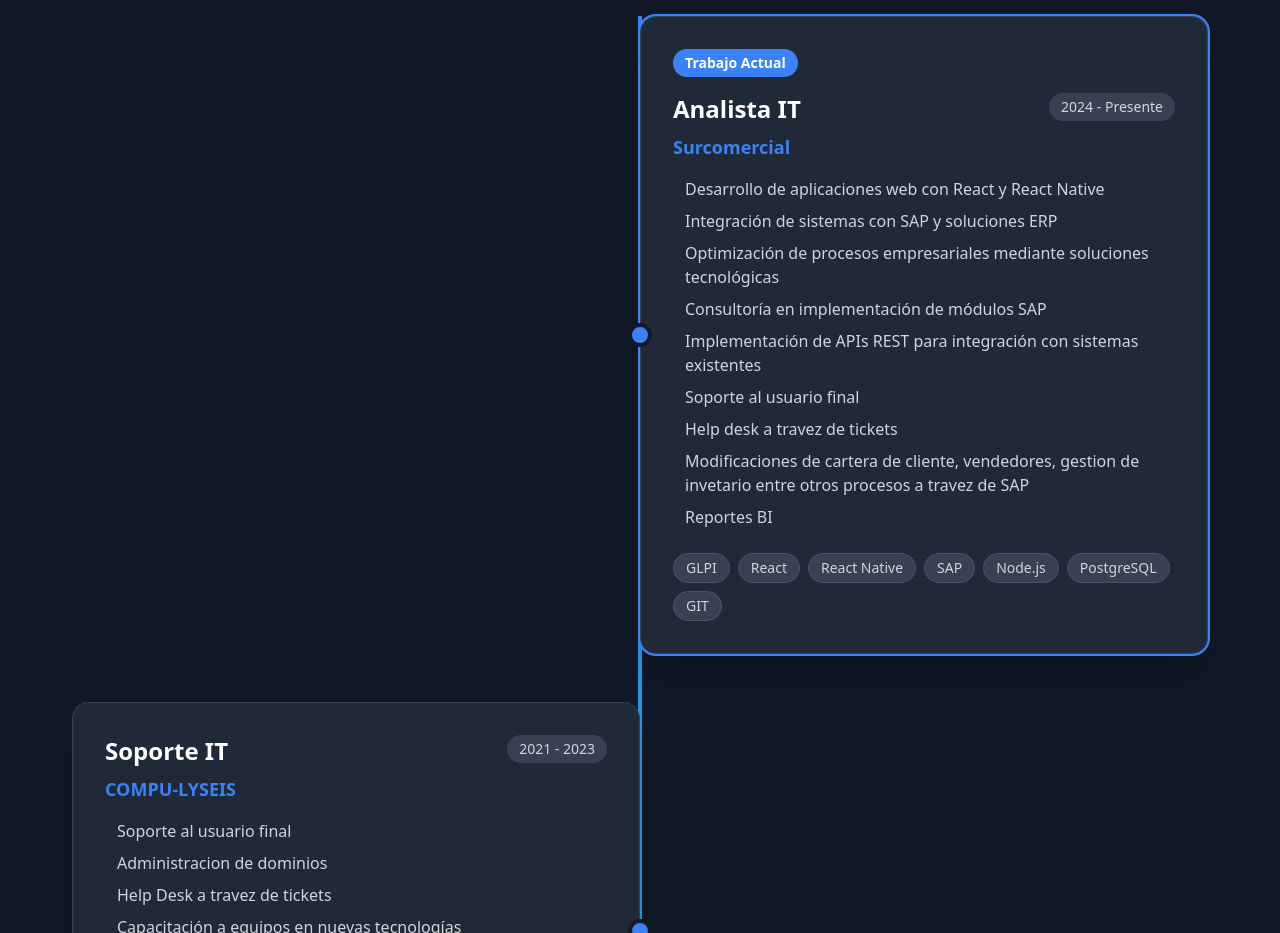
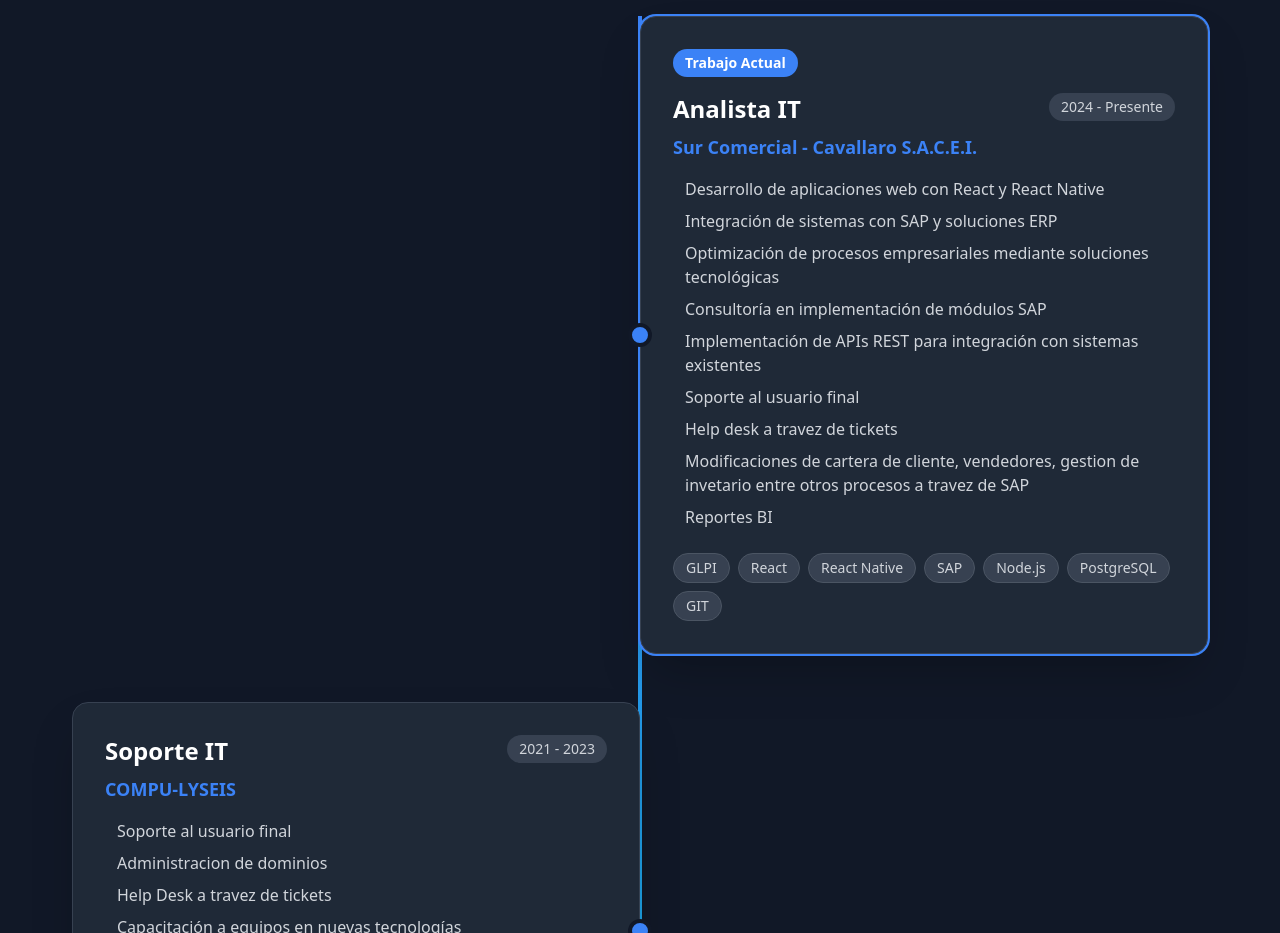
Before and after one commit to fede1817/Portafolio, a React (Create React App) app: page / in a window 1280 px wide. Shown: the part 3540-4473 px from the top of the page. Built offline with nearby package versions, Linux system fonts and the light colour scheme.

Commit message:
correccion de titulo

```diff
--- a/src/components/Experience.jsx
+++ b/src/components/Experience.jsx
@@ -5,7 +5,7 @@
     {
       id: 1,
       title: "Analista IT",
-      company: "Surcomercial",
+      company: "Sur Comercial - Cavallaro S.A.C.E.I.",
       period: "2024 - Presente",
       description: [
         "Desarrollo de aplicaciones web con React y React Native",
```
